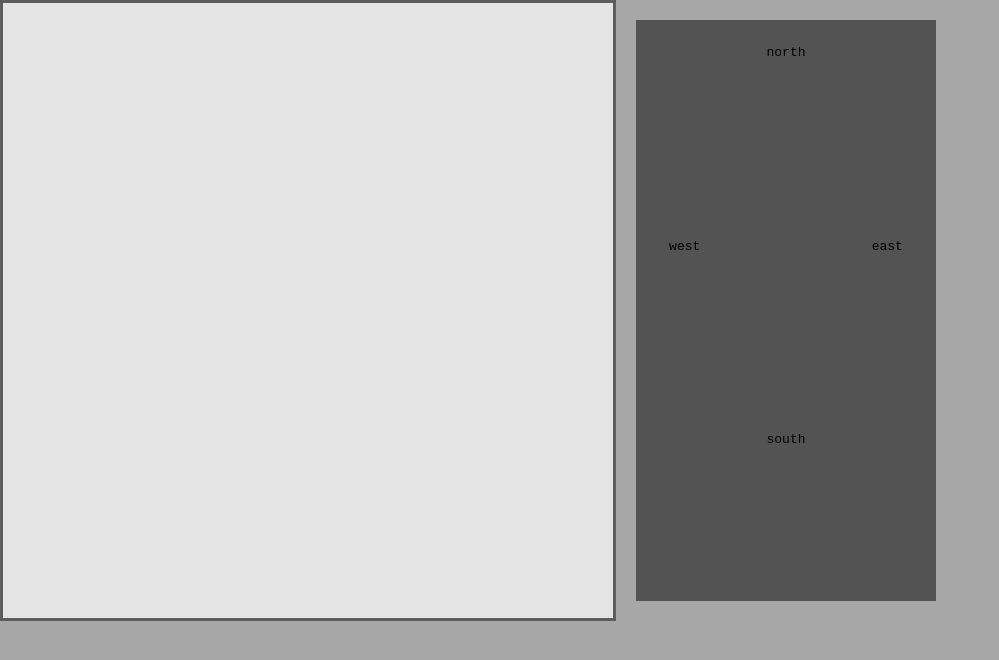
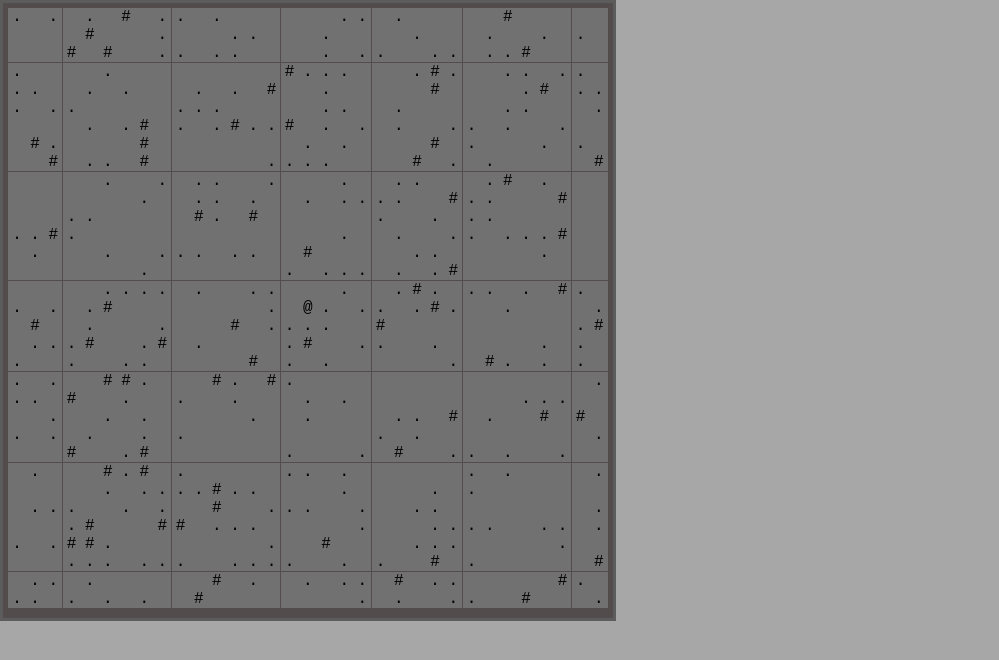
Before and after one commit to ashleysuperplayer/adventuregame, a website with bundled scripts: page adventure.html in a window 1280 px wide. Shown: the whole page, without its empty margins (0-999 px from the left). Built offline with nearby package versions, Linux system fonts and the light colour scheme; files whose address does not match are found by name.

Commit message:
missed the html and css oopsie

```diff
--- a/adventure.html
+++ b/adventure.html
@@ -8,8 +8,10 @@
     <div id="adventure">
         <div id="navigation">
             <div id="mapContainer">
-                <div id="map">
-                </div>
+                <div id="map"></div>
+            </div>
+            <div id="lightMapContainer">
+                <div id="lightMap"></div>
             </div>
             <div id="navButtonContainer">
                 <div class="navButton"> </div>
--- a/css/adventure.css
+++ b/css/adventure.css
@@ -33,14 +33,15 @@ body {
 .navButton {
     display: inline;
     background-color: rgb(83, 83, 83);
-    height: 1fr;
-    width: 1fr;
+    /* height: 1fr;
+    width: 1fr; */
     padding: 25px;
     text-align: center;
 }
 
 #mapContainer {
     background-color: #5c5c5c;
+    position: absolute;
     padding: 3px;
     margin: 0;
 }
@@ -52,20 +53,38 @@ body {
     width: 600px;
     display: grid;
     gap: 0;
-    background-color: rgb(228, 228, 228);
+    background-color: rgb(82, 76, 76);
     padding: 5px;
     padding-bottom: 10px;
-    gap: 0;
-    /* background-color: green; */
-    /* margin: auto; */
 }
 
 .mapCell {
     background-color: rgb(228, 228, 228);
-    /* background-color: green; */
-    /* border: 1px solid #5c5c5c; */
     height: 18px;
     width: 18px;
     padding: 0;
     text-align: center;
 }
+
+#lightMapContainer {
+    position: absolute;
+    padding: 3px;
+    margin: 0;
+}
+
+#lightMap {
+    display: grid;
+    height: 600px;
+    width: 600px;
+    gap: 0;
+    padding: 5px;
+    padding-bottom: 10px;
+}
+
+.lightMapCell {
+    height: 18px;
+    width: 18px;
+    padding: 0;
+    background-color: black;
+    opacity: 0.5;
+}
```
